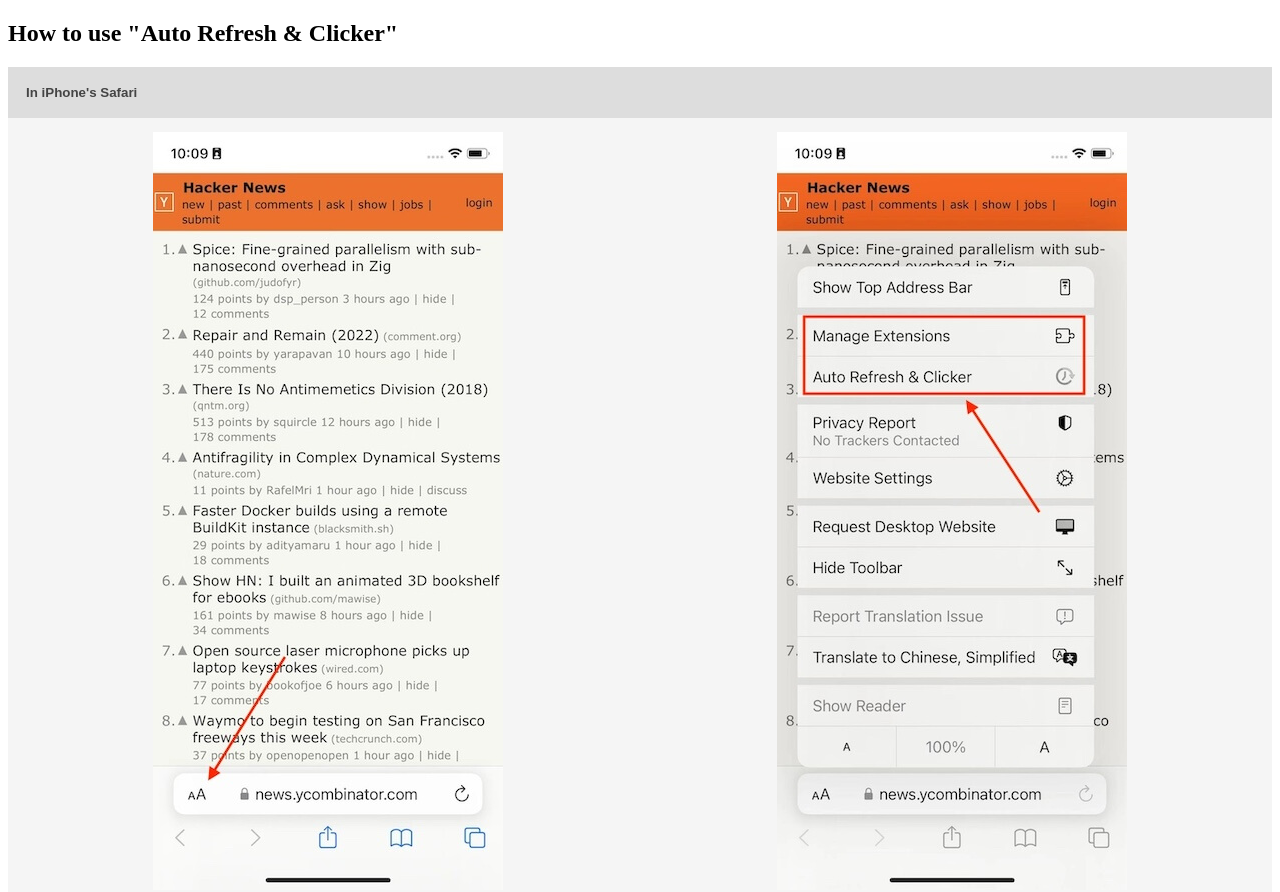
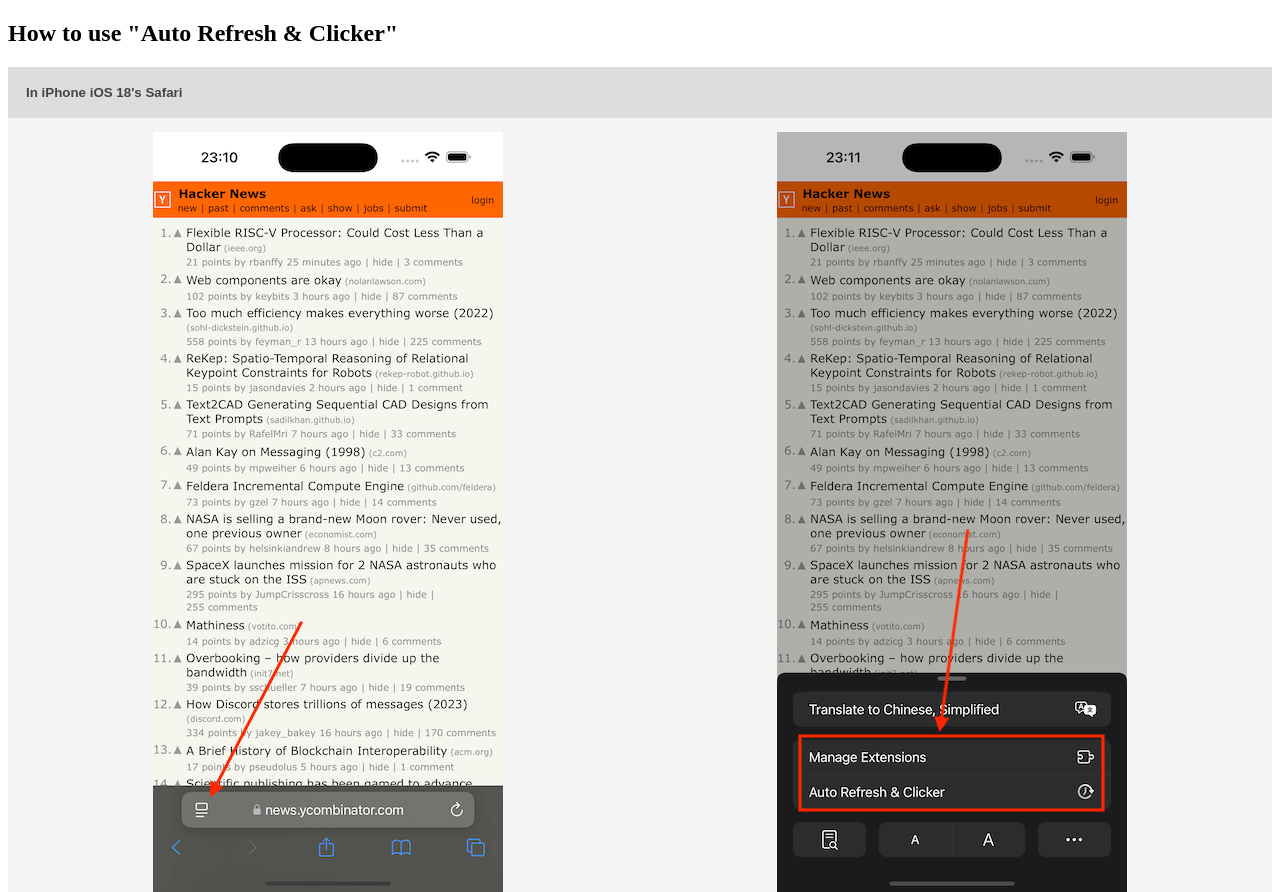
Before and after one commit to qq345386817/auto-refresh, a plain HTML site: page how_to_use.html in a window 1280 px wide. Shown: the top 892 px of the page. Drawn offline with Linux system fonts and the light colour scheme.

Commit message:
update how_to_use.html

```diff
--- a/how_to_use.html
+++ b/how_to_use.html
@@ -40,6 +40,12 @@
   <div class="wrapper" style="max-width: 1280px;">
     <h2>How to use "Auto Refresh & Clicker"</h2>
 
+    <button class="accordion">In iPhone iOS 18's Safari</button>
+    <div class="panel">
+      <img src="./images/how_to_001.png" />
+      <img src="./images/how_to_002.png" />
+    </div>
+
     <button class="accordion">In iPhone's Safari</button>
     <div class="panel">
       <img src="./images/how_to_01.jpg" />
```
Also changed, not shown: images/how_to_001.png (added), images/how_to_002.png (added).
